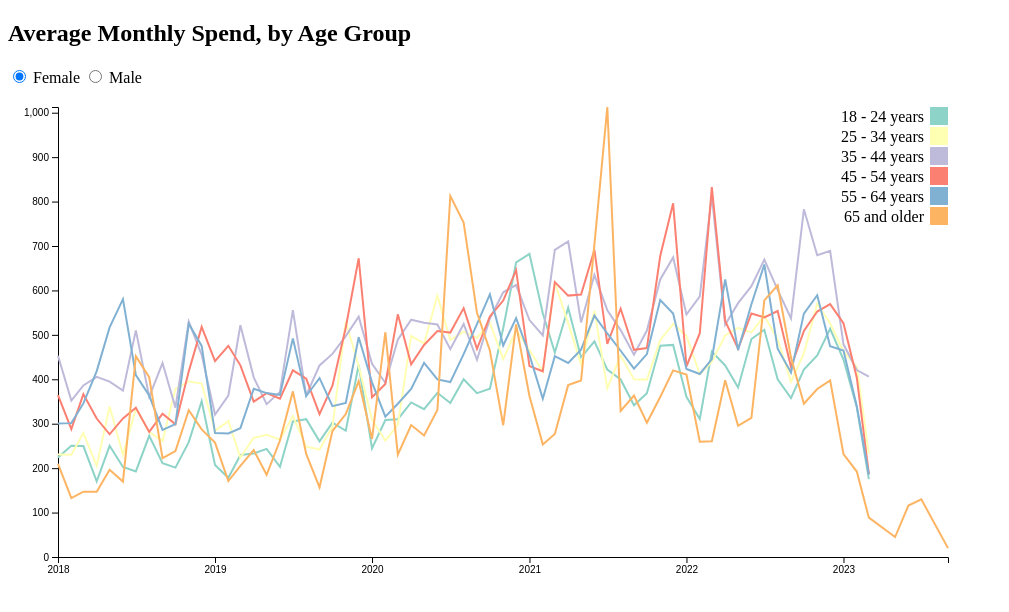
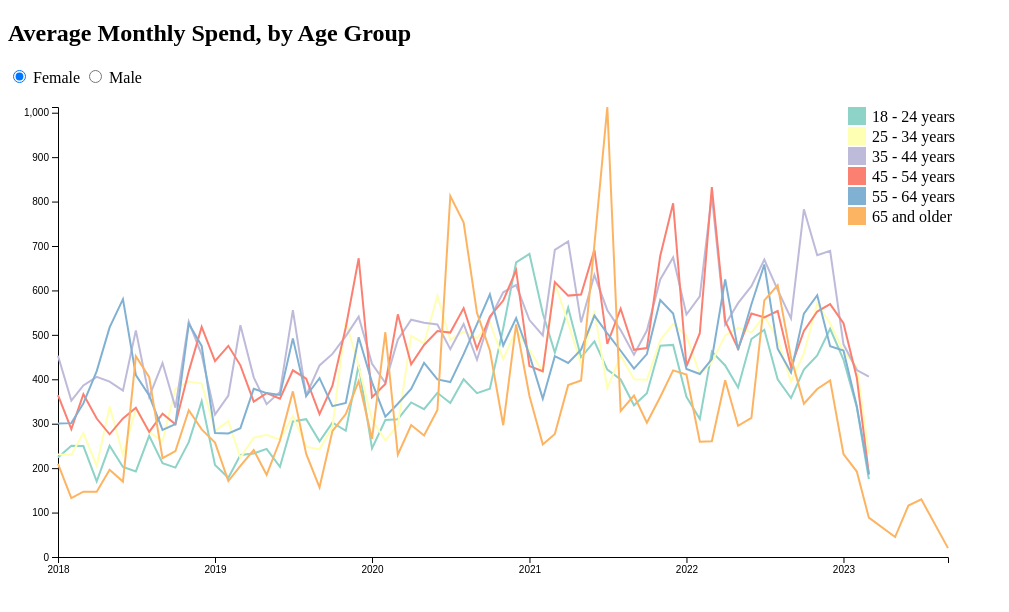
Before and after one commit to genafal/amazon, a plain HTML site: page interactivity.html in a window 1280 px wide. Shown: the whole page, without its empty margins (0-1009 px from the left). Drawn offline with nearby package versions, Linux system fonts and the light colour scheme.

Commit message:
fixed it

```diff
--- a/interactivity.html
+++ b/interactivity.html
@@ -34,130 +34,93 @@
     </div>
     <div id="timeseries_monthlyspend_by_agegroup"></div>
     <script>
-        function init(data) {
         // Set up SVG dimensions
         const margin = { top: 20, right: 20, bottom: 30, left: 50 },
             width = 960 - margin.left - margin.right,
             height = 500 - margin.top - margin.bottom;
-            // Scale the range of the data
-            const color = d3.scaleOrdinal()
 
-            let svgInit = d3.select("svg");
-            if (!svgInit.node()) {
-                svgInit = d3.select("#timeseries_monthlyspend_by_agegroup")
+        const svg = d3.select("#timeseries_monthlyspend_by_agegroup")
             .append("svg")
             .attr("width", width + margin.left + margin.right)
             .attr("height", height + margin.top + margin.bottom)
             .append("g")
             .attr("transform", "translate(" + margin.left + "," + margin.top + ")");
+        const legend = svg.append("g")
+            .classed("legend", true)
+            .attr("transform", `translate(${width-100}, 0)`);
+        svg.append("g").classed("xAxis", true);
+        svg.append("g").classed("yAxis", true);
 
+        function init(data) {
             // Parse the date / time
             const parseTime = d3.timeParse("%Y-%m-%d");
             // Format the data
-            data.forEach(d => {
-                d.year_month = parseTime(d.year_month);
-                d.monthly_mean_total_spend_by_agegroup = +d.monthly_mean_total_spend_by_agegroup;
-            });
+            const formattedData = data.map(d => {
+                return (
+                    {
+                        age: d.age,
+                        year_month: parseTime(d.year_month),
+                        monthly_mean_total_spend_by_agegroup: +d.monthly_mean_total_spend_by_agegroup,
+                    }
+                )
+            })
+            // Nest the entries by gender
+            const dataNest = d3.groups(formattedData, d => d.age);
 
+            const x = d3.scaleTime().range([0, width])
+                .domain(d3.extent(formattedData, d => d.year_month));
+            const y = d3.scaleLinear().range([height, 0])
+                .domain([0, d3.max(formattedData, d => d.monthly_mean_total_spend_by_agegroup)]);
 
             // Define the line
-            let line = d3.line()
+            const line = d3.line()
                 .x(d => x(d.year_month))
                 .y(d => y(d.monthly_mean_total_spend_by_agegroup));
 
-            // Nest the entries by gender
-            const dataNest = d3.groups(data, d => d.age);
-
-            let x = d3.scaleTime().range([0, width]);
-            let y = d3.scaleLinear().range([height, 0]);
-
-            // Set the domains of the axes
-            x.domain(d3.extent(data, d => d.year_month));
-            y.domain([0, d3.max(data, d => d.monthly_mean_total_spend_by_agegroup)]);
-            color.domain(dataNest.map(d => d[0])).range(d3.schemeSet3)
+            const color = d3.scaleOrdinal()
+                .domain(dataNest.map(d => d[0])).range(d3.schemeSet3)
 
             // Add the X Axis
-            let xAxis = svgInit.append("g").classed("xAxis", true)
+            svg.select("g.xAxis")
                 .attr("transform", "translate(0," + height + ")")
                 .call(d3.axisBottom(x));
 
             // Add the Y Axis
-            svgInit.append("g")
+            svg.select("g.yAxis")
                 .call(d3.axisLeft(y));
 
             // Add the lines for each gender
-            console.log("dataNest", dataNest)
-            svgInit.selectAll("paths")
+            svg.selectAll(".line")
                 .data(dataNest)
                 .join("path")
                 .classed("line", true)
                 .attr("d", d => line(d[1]))
                 .style("stroke", d => color(d[0]));
 
-            // dataNest.forEach((d, i) => {
-            //     svgInit.append("path")
-            //         .data([d[1]])
-            //         .attr("class", "line")
-            //         .attr("d", line)
-            //         .style("stroke", d3.schemeSet3[i]);
-            // });
+            // Reset the legend
+            legend.selectAll(".legendEntry").remove();
 
-            // Add a legend
-            const legend = svgInit.selectAll(".legend")
+            let legendEntries = legend.selectAll(".legendEntry")
                 .data(dataNest)
-                            .enter().append("g")
-                            .attr("class", "legend")
+                .join("g")
+                .attr("class", "legendEntry")
                 .attr("transform", (d, i) => "translate(0," + i * 20 + ")");
 
-            legend.append("rect")
-                .attr("x", width - 18)
+            legendEntries.append("rect")
+                .classed("swatch", true)
                 .attr("width", 18)
                 .attr("height", 18)
-                .style("fill", (d, i) => d3.schemeSet3[i]);
+                .style("fill", d => color(d[0]));
 
-            legend.append("text")
-                .attr("x", width - 24)
+            legendEntries.append("text")
+                .classed("label", true)
+                .attr("x", 24)
                 .attr("y", 9)
                 .attr("dy", ".35em")
-                .style("text-anchor", "end")
+                // .style("text-anchor", "end")
                 .text(d => d[0]);
-            } else {
-                let lines = svgInit.selectAll(".line");
-                console.log(lines);
-                let x = d3.scaleTime().range([0, width]);
-                let y = d3.scaleLinear().range([height, 0]);
-
-                // Set the domains of the axes
-                x.domain(d3.extent(data, d => d.year_month));
-                y.domain([0, d3.max(data, d => d.monthly_mean_total_spend_by_agegroup)]);
-                const newDataNest = d3.groups(data, d => d.age);
-                // Define the line
-                let line = d3.line()
-                    .x(d => x(d.year_month))
-                    .y(d => y(d.monthly_mean_total_spend_by_agegroup));
-                // Add the lines for each gender
-                console.log("newDataNest",newDataNest);
-                svgInit.select(".xAxis").call(d3.axisBottom(x));
-
-                lines.data(newDataNest)
-                    .join("path")
-                    .attr("d", d => line(d[1]))
-                    .style("stroke", d => color(d[0]));
-
-
-            // newDataNest.forEach((d, i) => {
-            //     svgInit.append("path")
-            //         .data([d[1]])
-            //         .attr("class", "line")
-            //         .attr("d", line)
-            //         .style("stroke", d3.schemeSet3[i]);
-            // });
-
         }
 
-
-
-        }
         // Time series for average monthly spend, male by age group
         Promise.all([d3.csv("monthly_mean_total_spend_male_by_agegroup.csv"), d3.csv("monthly_mean_total_spend_female_by_agegroup.csv")])
         .then(([maleData, femaleData]) => {
```
Lines whose indentation alone changed are shown as unchanged.
